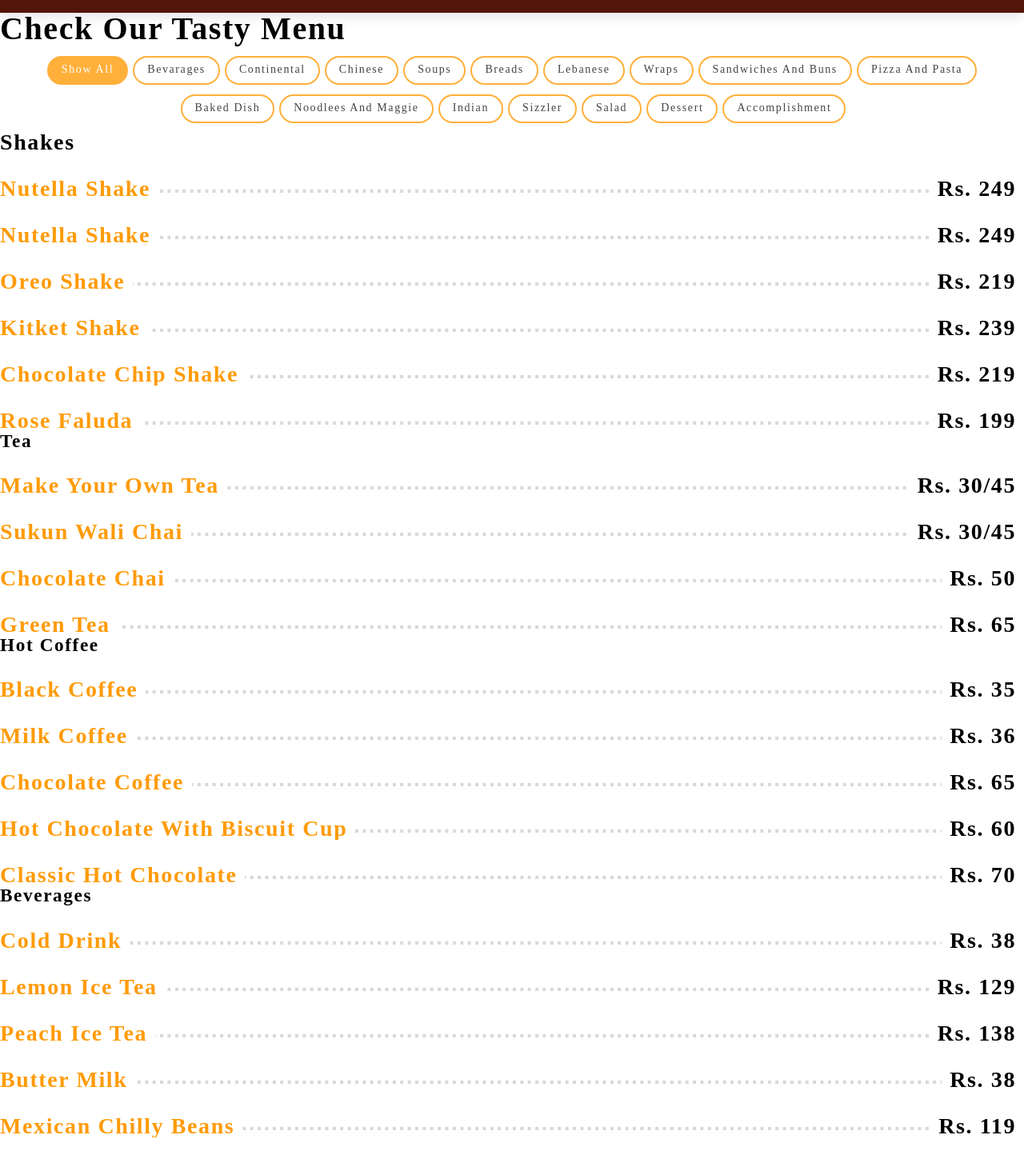
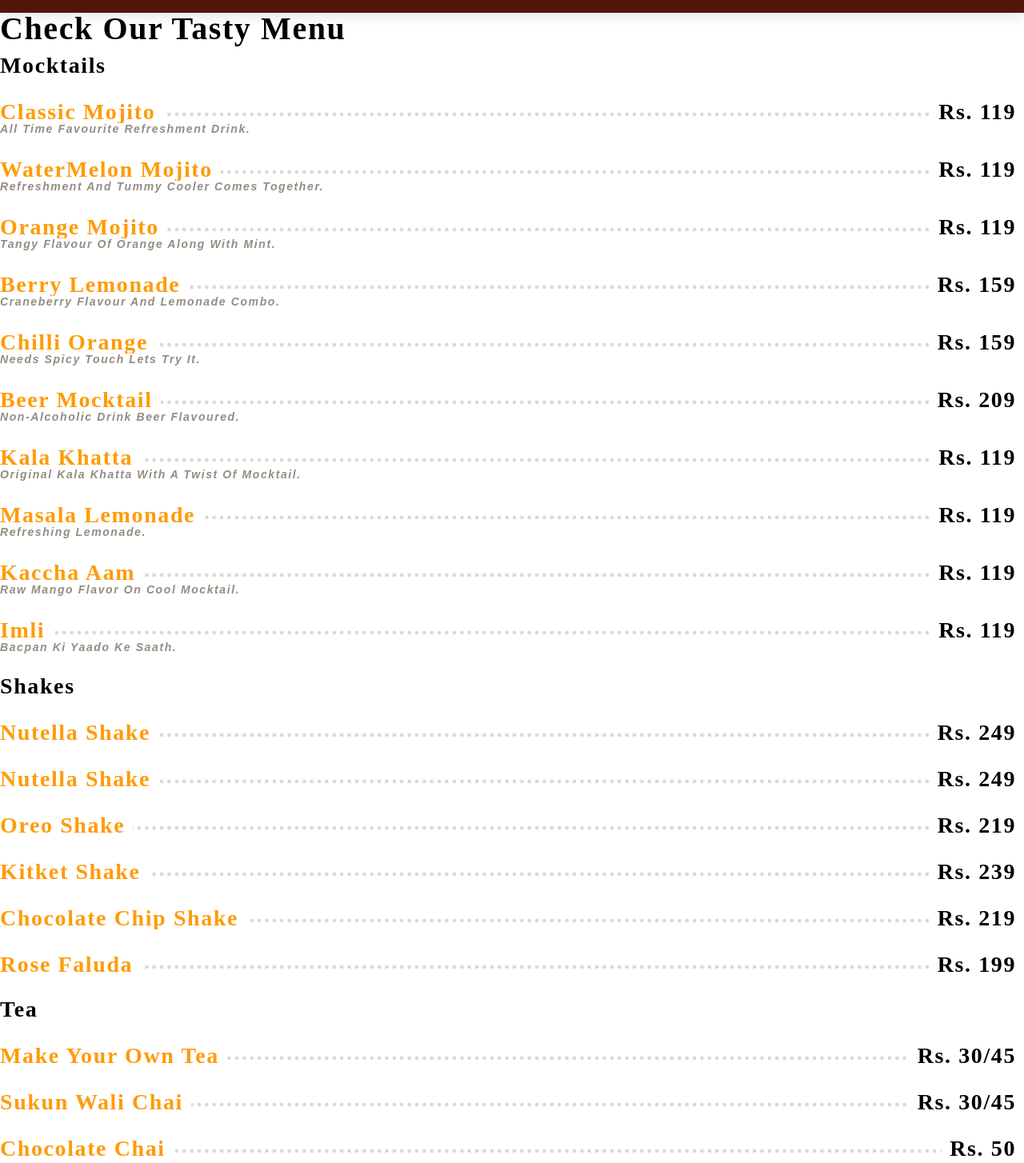
Before and after one commit to srushti2712/dostean, a React (Create React App) app: page /menu in a window 1280 px wide. Shown: the part 80-1534 px from the top of the page at 80% size. Built offline with nearby package versions, Linux system fonts and the light colour scheme.

Commit message:
Update Menu.js

```diff
--- a/src/pages/Menu.js
+++ b/src/pages/Menu.js
@@ -18,18 +18,18 @@ const Menu = () => {
   return (
     <Layout> <h3>
       <section id="menu" className="menu">
-        <div className="container">
+        <div className="container background">
 
 
           <div className="section-title justify-content-center" >
             <h2>Check our tasty <span>Menu</span></h2>
           </div>
 
-          <div className="row">
+          {/* <div className="row">
             <div className="col-lg-12 d-flex justify-content-center">
               <ul id="menu-flters">
                 <li data-filter="*" className="filter-active">Show All</li>
-                <li data-filter=".filter-bevarages" onClick={handleClick} href="#Bevarages">Bevarages</li>
+                <li data-filter=".filter-bevarages" onClick={handleClick} >Bevarages</li>
                 <li data-filter=".filter-continental">Continental</li>
                 <li data-filter=".filter-chinese">Chinese</li>
                 <li data-filter=".filter-soups">Soups</li>
@@ -48,14 +48,101 @@ const Menu = () => {
 
               </ul>
             </div>
-          </div>
+          </div> */}
 
           <div className="row menu-container">
 
 
+            <div className="col-lg-6 menu-item filter-bevarages">
+              <h3 className='Cmn '>Mocktails</h3>
+              <div className="menu-content">
+                <a href="#Bevarages">Classic Mojito</a><span>Rs. 119</span>
+              </div>
+              <div className="menu-ingredients">
+                All time favourite refreshment drink.
+              </div>
 
 
-            <h3 className='Cmn'>Shakes</h3>
+              <div className="col-lg-6 menu-item filter-bevarages">
+                <div className="menu-content">
+                  <a href="#">WaterMelon Mojito</a><span>Rs. 119</span>
+                </div>
+                <div className="menu-ingredients">
+                  Refreshment and Tummy Cooler comes together.
+                </div>
+              </div>
+              <div className="col-lg-6 menu-item filter-bevarages">
+                <div className="menu-content">
+                  <a href="#">Orange Mojito</a><span>Rs. 119</span>
+                </div>
+                <div className="menu-ingredients">
+                  Tangy Flavour of Orange along with Mint.
+                </div>
+              </div>
+              <div className="col-lg-6 menu-item filter-bevarages">
+                <div className="menu-content">
+                  <a href="#">Berry Lemonade</a><span>Rs. 159</span>
+                </div>
+                <div className="menu-ingredients">
+                  Craneberry flavour and lemonade combo.
+                </div>
+              </div>
+
+              <div className="col-lg-6 menu-item filter-bevarages">
+                <div className="menu-content">
+                  <a href="#">Chilli Orange</a><span>Rs. 159</span>
+                </div>
+                <div className="menu-ingredients">
+                  Needs Spicy Touch lets try it.
+                </div>
+              </div>
+              <div className="col-lg-6 menu-item filter-bevarages">
+                <div className="menu-content">
+                  <a href="#">Beer Mocktail</a><span>Rs. 209</span>
+                </div>
+                <div className="menu-ingredients">
+                  Non-Alcoholic drink beer flavoured.
+                </div>
+              </div>
+              <div className="col-lg-6 menu-item filter-bevarages">
+                <div className="menu-content">
+                  <a href="#">Kala Khatta</a><span>Rs. 119</span>
+                </div>
+                <div className="menu-ingredients">
+                  Original kala khatta with a twist of mocktail.
+                </div>
+              </div>
+              <div className="col-lg-6 menu-item filter-bevarages">
+                <div className="menu-content">
+                  <a href="#">Masala Lemonade</a><span>Rs. 119</span>
+                </div>
+                <div className="menu-ingredients">
+                  Refreshing lemonade.
+                </div>
+              </div>
+
+              <div className="col-lg-6 menu-item filter-bevarages">
+                <div className="menu-content">
+                  <a href="#">Kaccha Aam</a><span>Rs. 119</span>
+                </div>
+                <div className="menu-ingredients">
+                  Raw mango flavor on cool mocktail.
+                </div>
+              </div>
+
+              <div className="col-lg-6 menu-item filter-bevarages">
+                <div className="menu-content">
+                  <a href="#">Imli</a><span>Rs. 119</span>
+                </div>
+                <div className="menu-ingredients">
+                  Bacpan ki yaado ke saath.
+                </div>
+              </div> </div>
+
+
+            <br />
+
+            <h3 className='Cmn' >Shakes</h3>
 
             <div className="col-lg-6 menu-item filter-bevarages">
               <div className="menu-content">
@@ -90,14 +177,15 @@ const Menu = () => {
                 <a href="#">Rose Faluda</a><span>Rs. 199</span>
               </div>
             </div>
-
+            <br />
 
             <div className="col-lg-6 menu-item filter-bevarages">
-              <h5 className='tea'>Tea</h5>
+
+              <h3 className='Cmn'>Tea</h3>
               <div className="menu-content">
                 <a href="#">Make your own tea</a><span>Rs. 30/45</span>
               </div>
-            </div>
+
 
 
               <div className="col-lg-6 menu-item filter-bevarages">
@@ -119,10 +207,13 @@ const Menu = () => {
                   <a href="#">Green Tea</a><span>Rs. 65</span>
                 </div>
               </div>
+            </div>
 
 
+            <br />
+
             <div className="col-lg-6 menu-item filter-bevarages">
-              <h5 className='coffee'>Hot Coffee</h5>
+              <h3 className='coffee headings'>Hot Coffee</h3>
               <div className="menu-content">
                 <a href="#">Black Coffee</a><span>Rs. 35</span>
               </div>
@@ -154,9 +245,9 @@ const Menu = () => {
               </div>
             </div>
 
-
+            <br />
             <div className="col-lg-6 menu-item filter-bevarages">
-              <h5 className='drinks'>Beverages</h5>
+              <h3 className='Cmn' >Beverages</h3>
               <div className="menu-content">
                 <a href="#">Cold Drink</a><span>Rs. 38</span>
               </div>
@@ -182,9 +273,11 @@ const Menu = () => {
               </div>
             </div>
 
+            <br />
+            <div className="col-lg-6 menu-item filter-Continental">
+              <h3 className='Cmn' >Continental</h3>
+              <div className="menu-content">
 
-            <div className="col-lg-6 menu-item filter-Continental">
-              <div className="menu-content">
                 <a href="#">Mexican Chilly Beans</a><span>Rs. 119</span>
               </div>
             </div>
@@ -283,8 +376,8 @@ const Menu = () => {
                 <a href="#">Herb rice with Cheese Sauce</a><span>Rs. 249</span>
               </div>
             </div>
-
-
+            <br />
+            <h3 className='Cmn' >Soup</h3>
             <div className="col-lg-6 menu-item filter- Soup ">
               <div className="menu-content">
                 <a href="#">Manchow</a><span>Rs. 99</span>
@@ -310,8 +403,8 @@ const Menu = () => {
                 <a href="#">Burnt Garlic Soup</a><span>Rs. 119</span>
               </div>
             </div>
-
-
+            <br />
+            <h3 className='Cmn' >Breads</h3>
             <div className="col-lg-6 menu-item filter- Breads ">
               <div className="menu-content">
                 <a href="#">Paneer Makhni Garlic Bread</a><span>Rs. 189</span>
@@ -354,7 +447,8 @@ const Menu = () => {
                 Vegetable balls toasted in classic sause.
               </div>
             </div>
-
+            <br />
+            <h3 className='Cmn' >Chinese</h3>
             <div className="col-lg-6 menu-item filter-chinese">
               <div className="menu-content">
                 <a href="#">Green Manchurian</a><span>Rs. 189</span>
@@ -462,7 +556,8 @@ const Menu = () => {
                 Coated Fried Paneer floated in rich gravy,
               </div>
             </div>
-
+            <br />
+            <h3 className='Cmn' >Noodles</h3>
             <div className="col-lg-6 menu-item filter-noodles">
               <div className="menu-content">
                 <a href="#">Hakka Noodles</a><span>Rs. 169</span>
@@ -489,9 +584,9 @@ const Menu = () => {
                 Spicy aromatic noodles.
               </div>
             </div>
-
+            <br />
             <div className="col-lg-6 menu-item filter-Lebanese">
-              <h5 className='lebanese'>Lebanese</h5>
+              <h3 className='lebanese'>Lebanese</h3>
               <div className="menu-content">
                 <a href="#">Hummus Platter</a><span>Rs. 319</span>
               </div>
@@ -502,9 +597,9 @@ const Menu = () => {
                 <a href="#">Falafel Platter</a><span>Rs. 339</span>
               </div>
             </div>
-
+            <br />
             <div className="col-lg-6 menu-item filter-Wrap">
-              <h5 className='wrap'>Wrap</h5>
+              <h3 className='wrap'>Wrap</h3>
               <div className="menu-content">
                 <a href="#">Healthy Veg Wrap</a><span>Rs. 179</span>
               </div>
@@ -538,9 +633,9 @@ const Menu = () => {
                 <a href="#">Falafel Pocket</a><span>Rs. 239</span>
               </div>
             </div>
-
+            <br />
+            <h3 className='Cmn' >Sandwiches and Buns</h3>
             <div className="col-lg-6 menu-item filter-Sandwiches and Buns">
-              <h5 className=' Sandwiches '> Sandwiches</h5>
               <div className="menu-content">
                 <a href="#">Classic Veg</a><span>Rs. 69</span>
               </div>
@@ -584,7 +679,6 @@ const Menu = () => {
 
 
             <div className="col-lg-6 menu-item filter-Sandwiches and Buns">
-              <h5 className=' buns '> Buns </h5>
               <div className="menu-content">
                 <a href="#">Plain Maska Bun</a><span>Rs. 29</span>
               </div>
@@ -607,9 +701,10 @@ const Menu = () => {
                 <a href="#">Tandoori Maska Bun</a><span>Rs. 48</span>
               </div>
             </div>
+            <br />
+            <h3 className='Cmn' >Pizza and Pasta</h3>
+            <div className="col-lg-6 menu-item filter-Pizza and Pasta">
 
-            <div className="col-lg-6 menu-item filter-Pizza and Pasta">
-              <h5 className=' pizza '> Pizza</h5>
               <div className="menu-content">
                 <a href="#">Margarita</a><span>Rs. 259</span>
               </div>
@@ -652,7 +747,6 @@ const Menu = () => {
             </div>
 
             <div className="col-lg-6 menu-item filter-Pizza and Pasta">
-              <h5 className=' pasta '> Pasta</h5>
               <div className="menu-content">
                 <a href="#">Creamy Cheese</a><span>Rs. 259</span>
               </div>
@@ -669,7 +763,8 @@ const Menu = () => {
                 <a href="#">Tomatino Basil</a><span>Rs. 249</span>
               </div>
             </div>
-
+            <br />
+            <h3 className='Cmn' >Baked Dish</h3>
             <div className="col-lg-6 menu-item filter-Baked Dish">
               <div className="menu-content">
                 <a href="#">Corn Spinach Lasagna</a><span>Rs. 269</span>
@@ -687,6 +782,8 @@ const Menu = () => {
                 <a href="#">Enchiladas</a><span>Rs. 239</span>
               </div>
             </div>
+            <br />
+            <h3 className='Cmn' >Continental Rice</h3>
             <div className="col-lg-6 menu-item filter-Continental Rice">
               <div className="menu-content">
                 <a href="#">Mexican Burrito Rice</a><span>Rs. 259</span>
@@ -722,6 +819,8 @@ const Menu = () => {
                 <a href="#">Triple Rice</a><span>Rs. 279</span>
               </div>
             </div>
+            <br />
+            <h3 className='Cmn' >Chinese Gravy</h3>
             <div className="col-lg-6 menu-item filter-Chinese Gravy">
               <div className="menu-content">
                 <a href="#">Gravy Manchurian</a><span>Rs. 199</span>
@@ -744,93 +843,6 @@ const Menu = () => {
             </div>
 
 
-            <Mocktails />
-            <div className="col-lg-6 menu-item filter-bevarages">
-              <a id="#Bevarages" ><h3 className='Cmn'>Mocktails</h3></a>
-              <div className="menu-content">
-                <a href="#Bevarages">Classic Mojito</a><span>Rs. 119</span>
-              </div>
-              <div className="menu-ingredients">
-                All time favourite refreshment drink.
-              </div>
-
-
-              <div className="col-lg-6 menu-item filter-bevarages">
-                <div className="menu-content">
-                  <a href="#">WaterMelon Mojito</a><span>Rs. 119</span>
-                </div>
-                <div className="menu-ingredients">
-                  Refreshment and Tummy Cooler comes together.
-                </div>
-              </div>
-              <div className="col-lg-6 menu-item filter-bevarages">
-                <div className="menu-content">
-                  <a href="#">Orange Mojito</a><span>Rs. 119</span>
-                </div>
-                <div className="menu-ingredients">
-                  Tangy Flavour of Orange along with Mint.
-                </div>
-              </div>
-              <div className="col-lg-6 menu-item filter-bevarages">
-                <div className="menu-content">
-                  <a href="#">Berry Lemonade</a><span>Rs. 159</span>
-                </div>
-                <div className="menu-ingredients">
-                  Craneberry flavour and lemonade combo.
-                </div>
-              </div>
-
-              <div className="col-lg-6 menu-item filter-bevarages">
-                <div className="menu-content">
-                  <a href="#">Chilli Orange</a><span>Rs. 159</span>
-                </div>
-                <div className="menu-ingredients">
-                  Needs Spicy Touch lets try it.
-                </div>
-              </div>
-              <div className="col-lg-6 menu-item filter-bevarages">
-                <div className="menu-content">
-                  <a href="#">Beer Mocktail</a><span>Rs. 209</span>
-                </div>
-                <div className="menu-ingredients">
-                  Non-Alcoholic drink beer flavoured.
-                </div>
-              </div>
-              <div className="col-lg-6 menu-item filter-bevarages">
-                <div className="menu-content">
-                  <a href="#">Kala Khatta</a><span>Rs. 119</span>
-                </div>
-                <div className="menu-ingredients">
-                  Original kala khatta with a twist of mocktail.
-                </div>
-              </div>
-              <div className="col-lg-6 menu-item filter-bevarages">
-                <div className="menu-content">
-                  <a href="#">Masala Lemonade</a><span>Rs. 119</span>
-                </div>
-                <div className="menu-ingredients">
-                  Refreshing lemonade.
-                </div>
-              </div>
-
-              <div className="col-lg-6 menu-item filter-bevarages">
-                <div className="menu-content">
-                  <a href="#">Kaccha Aam</a><span>Rs. 119</span>
-                </div>
-                <div className="menu-ingredients">
-                  Raw mango flavor on cool mocktail.
-                </div>
-              </div>
-
-              <div className="col-lg-6 menu-item filter-bevarages">
-                <div className="menu-content">
-                  <a href="#">Imli</a><span>Rs. 119</span>
-                </div>
-                <div className="menu-ingredients">
-                  Bacpan ki yaado ke saath.
-                </div>
-              </div> </div>
-
 
 
           </div>
```
Lines whose indentation alone changed are shown as unchanged.
